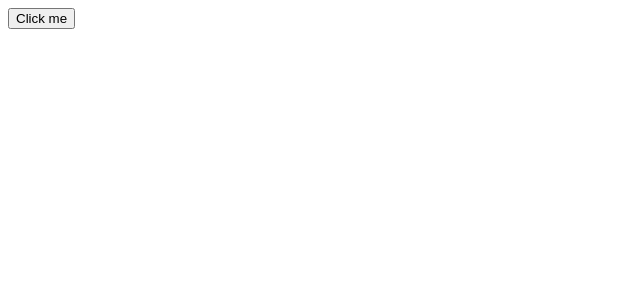
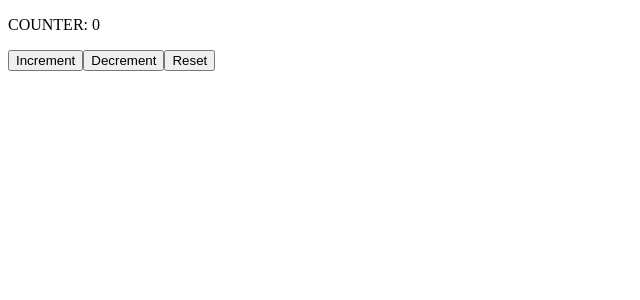
Before and after one commit to Jiths3/React, a React (Vite) app in the folder my-react-app/: page / in a window 1280 px wide. Shown: the top 300 px of the page, without its empty margins (0-640 px from the left). Built offline with nearby package versions, Linux system fonts and the light colour scheme.

Commit message:
useState(), counter

```diff
--- a/my-react-app/src/App.jsx
+++ b/my-react-app/src/App.jsx
@@ -5,14 +5,17 @@
 import List from "./List.jsx"
 import { useState } from "react";
 import Button from "./Button.jsx";
-
+import MyComponent from "./MyComponent.jsx";
+import Counter from "./Counter.jsx";
 
 export default function App() {
 
 return(
 
   <>
-    <Button  />
+    <Counter />
+
+
 
   </>
 
--- a/my-react-app/src/Button.jsx
+++ b/my-react-app/src/Button.jsx
@@ -2,10 +2,11 @@ export default function Button(){
 
     let count = 0
     const handleClick = (e) => e.target.textContent = "Ouch";
+    const handleDoubleClick = (e) => e.target.textContent = "Ouchhhhhh";
 
     return(
 
-        <button onClick={(e) => handleClick(e)}>Click me</button>
+        <button onClick ={(e) => handleClick(e)} onDoubleClick={(e) => handleDoubleClick(e)}>Click me </button>
 
     );
 
--- /dev/null
+++ b/my-react-app/src/Counter.jsx
@@ -0,0 +1,27 @@
+import React , {useState} from 'react'
+
+function Counter() {
+
+   const [count, SetCount] = useState(0)
+
+    const increment = () =>SetCount(count+1)
+
+    const decrement = () =>SetCount(count-1)
+
+    const reset = () =>SetCount(0)
+
+
+  return (
+    <div>
+
+        <p>COUNTER: {count}</p>
+        <button onClick={increment}>Increment</button>
+        <button onClick={decrement}>Decrement</button>
+        <button onClick={reset}>Reset</button>
+
+
+    </div>
+  )
+}
+
+export default Counter
--- /dev/null
+++ b/my-react-app/src/MyComponent.jsx
@@ -0,0 +1,36 @@
+import React, { useState } from 'react'
+
+function MyComponent() {
+
+    const [name, setName] = useState("jithin")
+    const [age, SetAge] = useState(0)
+    const [isEmployed, SetisEmployed] = useState(false)
+
+
+    const handleClick = () =>
+        setName("changed")
+
+    const handleClick2 = () =>
+        SetAge(age + 1)
+
+    const handleClick3 = () =>
+        SetisEmployed(!isEmployed)
+
+
+
+  return (
+    <div>
+        <p>hi i will be changing the state when button is pressed : {name} <br /> Age : {age} <br /> Employed: {isEmployed ? 'yes' : 'no'} </p>
+        <button onClick={() => handleClick()}> press me </button>
+        <button onClick={() => handleClick2()}> press me tooo </button>
+        <button onClick={() => handleClick3()}> press me threeee</button>
+
+
+
+
+    </div>
+
+  )
+}
+
+export default MyComponent
```
